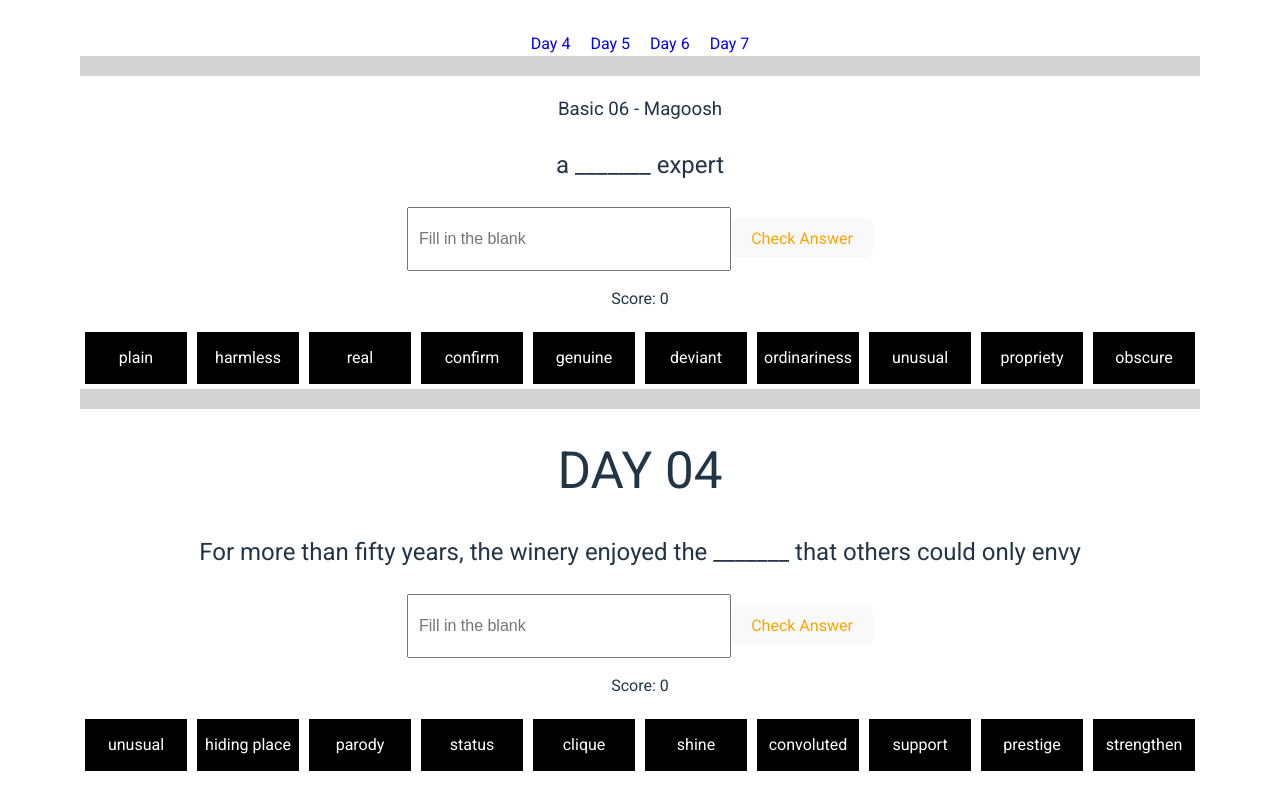
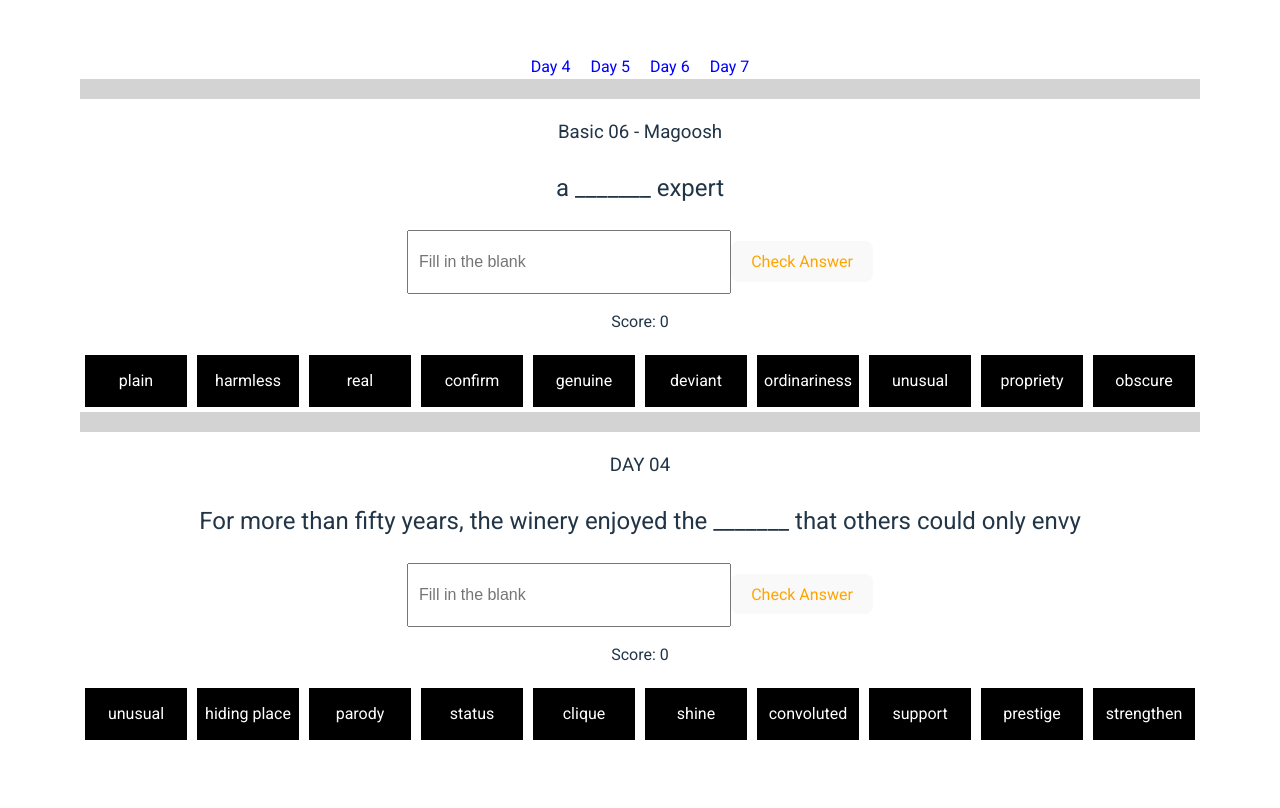
Before and after one commit to Junho-eum/vocab_builder_main, a React (Vite) app: page /day4 in a window 1280 px wide. Built offline with nearby package versions, Linux system fonts and the light colour scheme.

Commit message:
Update Day4vocab.jsx

```diff
--- a/src/page/Day4vocab.jsx
+++ b/src/page/Day4vocab.jsx
@@ -199,7 +199,7 @@ const getRandomSynonyms = (correctSynonyms) => {
           ></div>
         </div>
       </div>
-      <h1>DAY 04</h1>
+      <h3>DAY 04</h3>
       <div className="sentence">
         {currentWord ? (
           <>
```
